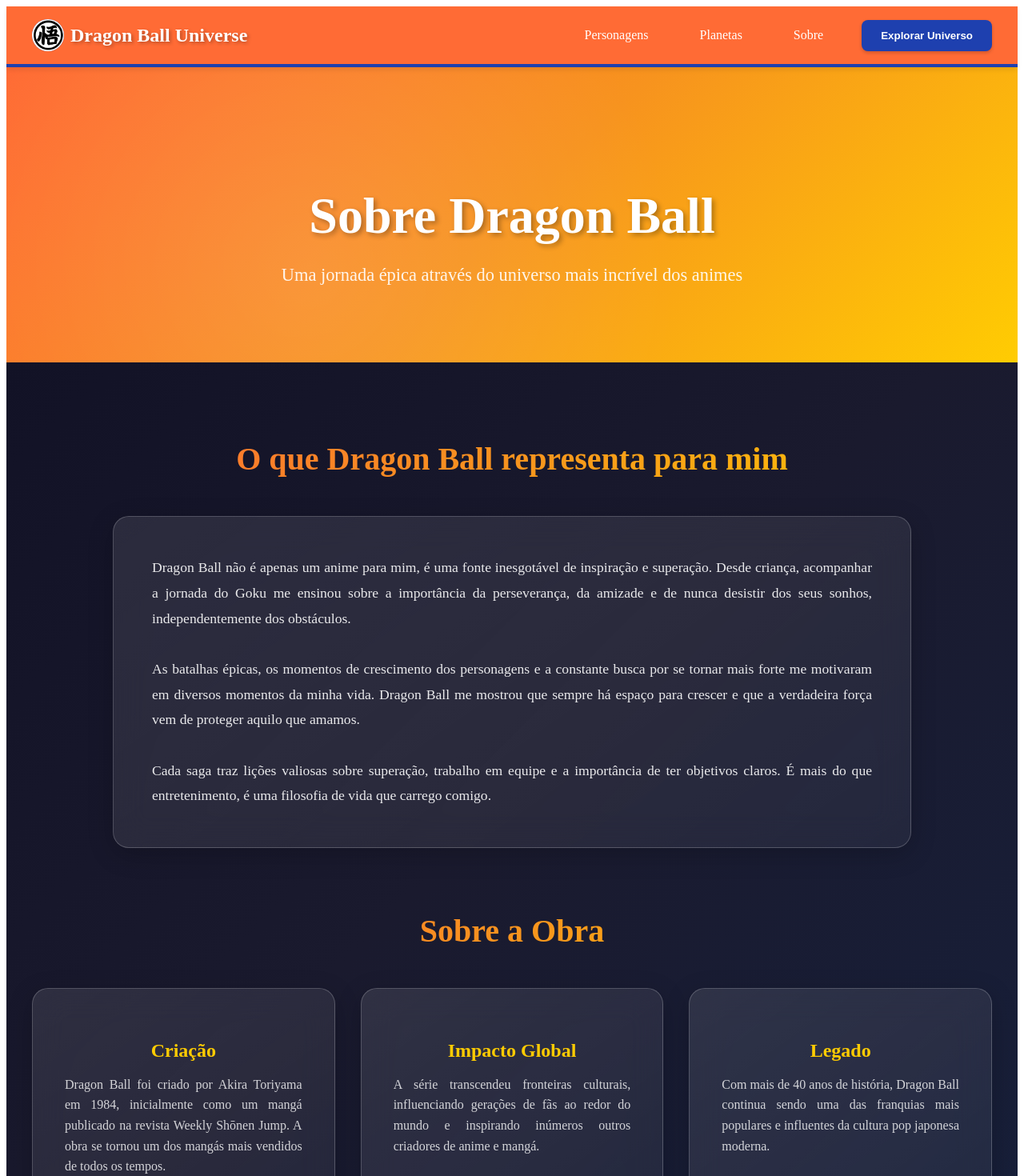
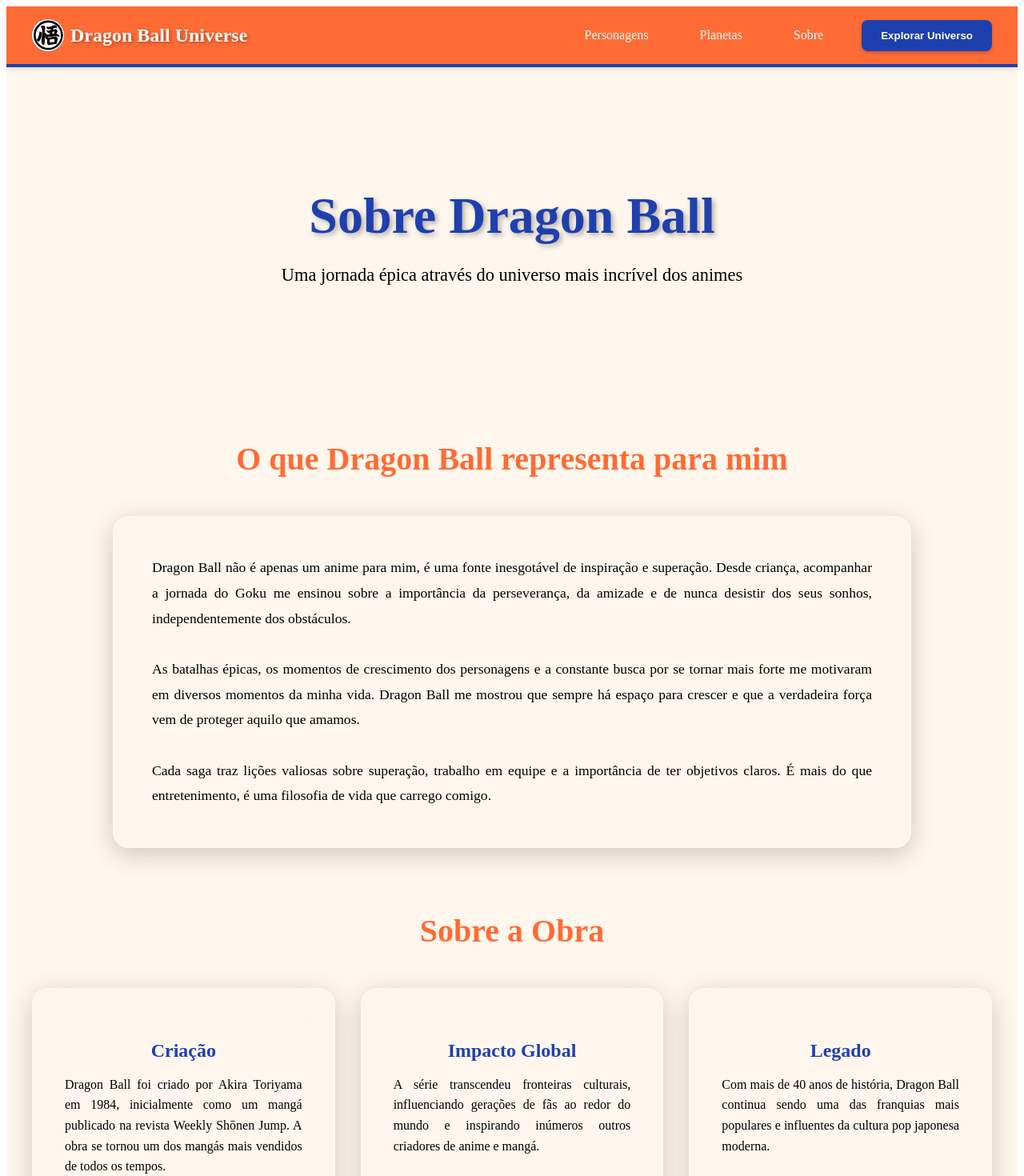
Before and after one commit to giovannig10/projeto-DragonBall, a Next.js app: page /pages/sobre in a window 1280 px wide. Shown: the top 1470 px of the page at 80% size. Built offline with nearby package versions, Linux system fonts and the light colour scheme.

Commit message:
feat: update css page sobre

```diff
--- a/src/app/pages/sobre/page.jsx
+++ b/src/app/pages/sobre/page.jsx
@@ -77,10 +77,7 @@
                 <section className={styles.statsSection}>
                     <h2 className={styles.sectionTitle}>Números Impressionantes</h2>
                     <div className={styles.statsGrid}>
-                        <div className={styles.statCard}>
-                            <div className={styles.statNumber}>260M+</div>
-                            <div className={styles.statLabel}>Cópias Vendidas</div>
-                        </div>
+
 
                         <div className={styles.statCard}>
                             <div className={styles.statNumber}>40+</div>
--- a/src/app/pages/sobre/sobre.module.css
+++ b/src/app/pages/sobre/sobre.module.css
@@ -1,11 +1,10 @@
 .pageContainer {
     min-height: 100vh;
-    background: linear-gradient(135deg, #0f0f23 0%, #1a1a2e 50%, #16213e 100%);
-    color: white;
+    background-color: #fff7ed;
 }
 
 .hero {
-    background: linear-gradient(135deg, #ff6b35 0%, #f7931e 50%, #ffcc02 100%);
+
     padding: 6rem 2rem;
     text-align: center;
     position: relative;
@@ -19,7 +18,6 @@
     left: 0;
     right: 0;
     bottom: 0;
-    background: radial-gradient(circle at 30% 70%, rgba(255, 255, 255, 0.1) 0%, transparent 50%);
     pointer-events: none;
 }
 
@@ -27,35 +25,22 @@
     max-width: 800px;
     margin: 0 auto;
     position: relative;
-    z-index: 1;
 }
 
 .heroTitle {
     font-size: 4rem;
     font-weight: 900;
-    color: white;
+    color: #1e40af;
     text-shadow: 3px 3px 6px rgba(0, 0, 0, 0.3);
     margin-bottom: 1.5rem;
-    animation: fadeInUp 1s ease-out;
 }
 
 .heroSubtitle {
     font-size: 1.4rem;
-    color: rgba(255, 255, 255, 0.9);
+    color: black;
     margin-bottom: 0;
     animation: fadeInUp 1s ease-out 0.3s both;
     font-weight: 400;
-}
-
-@keyframes fadeInUp {
-    from {
-        opacity: 0;
-        transform: translateY(30px);
-    }
-    to {
-        opacity: 1;
-        transform: translateY(0);
-    }
 }
 
 .mainContent {
@@ -69,10 +54,7 @@
     font-weight: 800;
     text-align: center;
     margin-bottom: 3rem;
-    background: linear-gradient(135deg, #ff6b35, #f7931e, #ffcc02);
-    -webkit-background-clip: text;
-    -webkit-text-fill-color: transparent;
-    background-clip: text;
+    color: #ff6b35;
     text-shadow: none;
 }
 
@@ -87,18 +69,15 @@
 }
 
 .textCard {
-    background: linear-gradient(145deg, rgba(255, 255, 255, 0.1), rgba(255, 255, 255, 0.05));
-    backdrop-filter: blur(20px);
+    background-color: transparent;
     border-radius: 20px;
     border: 1px solid rgba(255, 255, 255, 0.2);
     padding: 3rem;
     max-width: 900px;
     box-shadow: 0 8px 32px rgba(0, 0, 0, 0.2);
-    transition: all 0.3s ease;
 }
 
 .textCard:hover {
-    transform: translateY(-5px);
     box-shadow: 0 20px 60px rgba(255, 107, 53, 0.2);
     border-color: rgba(255, 107, 53, 0.3);
 }
@@ -106,7 +85,7 @@
 .personalText {
     font-size: 1.1rem;
     line-height: 1.8;
-    color: rgba(255, 255, 255, 0.9);
+    color: black;
     text-align: justify;
     margin: 0;
     font-weight: 400;
@@ -142,13 +121,13 @@
 .cardTitle {
     font-size: 1.5rem;
     font-weight: 700;
-    color: #ffcc02;
+    color: #1e40af;
     margin-bottom: 1rem;
     text-align: center;
 }
 
 .cardText {
-    color: rgba(255, 255, 255, 0.8);
+    color: black;
     line-height: 1.6;
     text-align: justify;
     font-size: 1rem;
```
